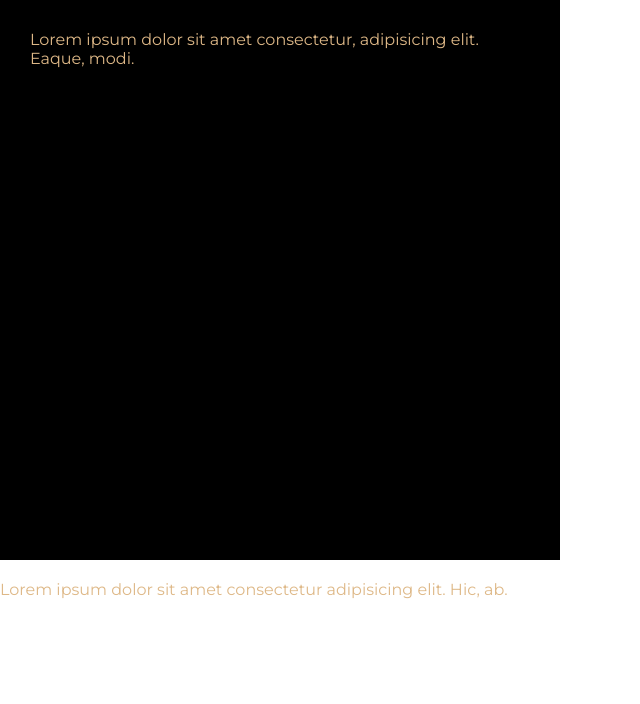
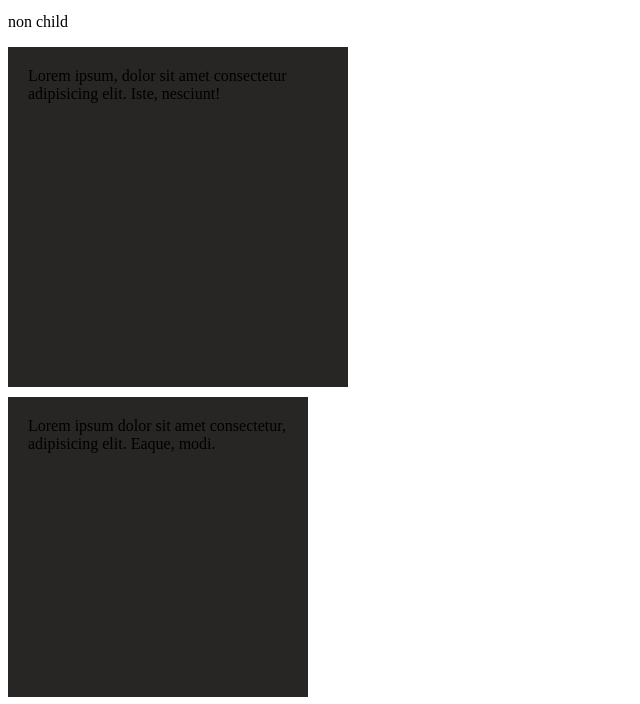
Before and after one commit to TN1k1/W1-practice, a plain HTML site: page frontend/index.html in a window 1280 px wide. Shown: the part 135-839 px from the top of the page, without its empty margins (0-640 px from the left). Before the commit the page ends 800 px from the top, so only its background shows below. Drawn offline with Linux system fonts and the light colour scheme.

Commit message:
added border-box and margine

```diff
--- a/frontend/index.html
+++ b/frontend/index.html
@@ -28,11 +28,11 @@
 		Lorem ipsum, dolor sit amet consectetur adipisicing elit. Iste, nesciunt!
 	</span>
 
-	<span class="box">
+	<span class="border-box">
 		Lorem ipsum dolor sit amet consectetur, adipisicing elit. Eaque, modi.
     </span>
 
-	<span>
+	<span class="border-added">
 		Lorem ipsum dolor sit amet consectetur adipisicing elit. Hic, ab.
     </span>
 
--- a/frontend/style.css
+++ b/frontend/style.css
@@ -1,51 +1,15 @@
-* {
-    margin: 0;
-    padding: 0;
-    border: 0;
-    outline: none;
-    /* box-sizing: border-box; */
-    background: transparent;
-    font-family: inherit;
-  }
+span {
+    width: 300px;
+    height: 300px;
+    display: block;
+    margin-bottom: 10px;
+    background-color: rgb(40, 37, 37);
+    padding: 20px;
+}
+.border-box {
+    box-sizing: border-box;
+}
+.border-added {
+    border: 10px solid black;
 
-  a {
-    text-decoration: none;
-  }
-
-  a img {
-    border: none;
-  }
-
-  button,
-  a {
-    cursor: pointer;
-    color: inherit;
-  }
-
-  textarea {
-    resize: none;
-  }
-
-  button,
-  textarea,
-  select {
-    appearance: none !important;
-    border-radius: 0;
-  }
-
-body {
-    color: burlywood;
-    font-family: 'Montserrat', sans-serif;
-    width: 100vw;
-    height: 100vh;
 }
-span {
-    display: block;
-    margin-bottom: 20px;
-}
-.box {
-    width: 500px;
-    height: 500px;
-    background-color: black;
-    padding: 30px;
-}
```
